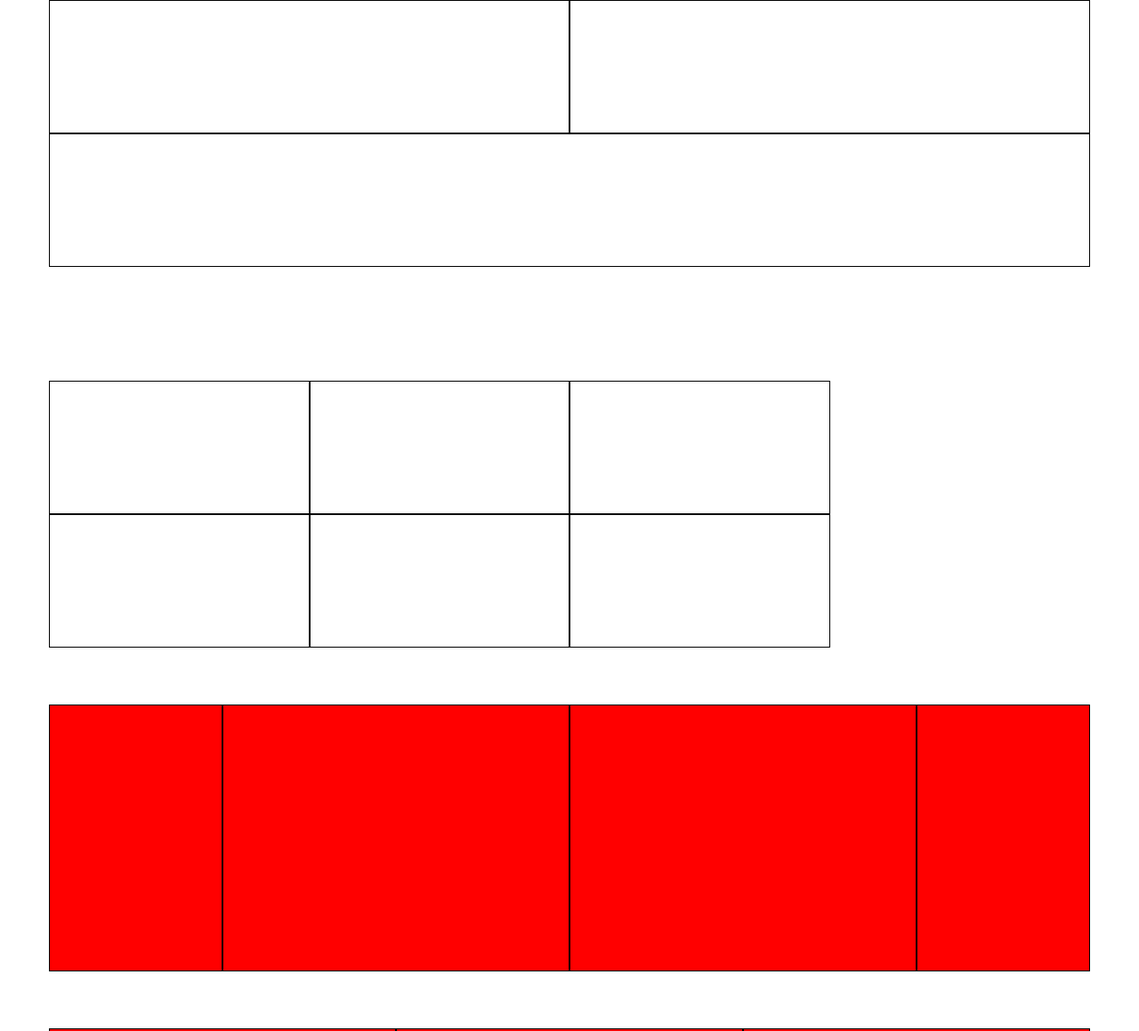
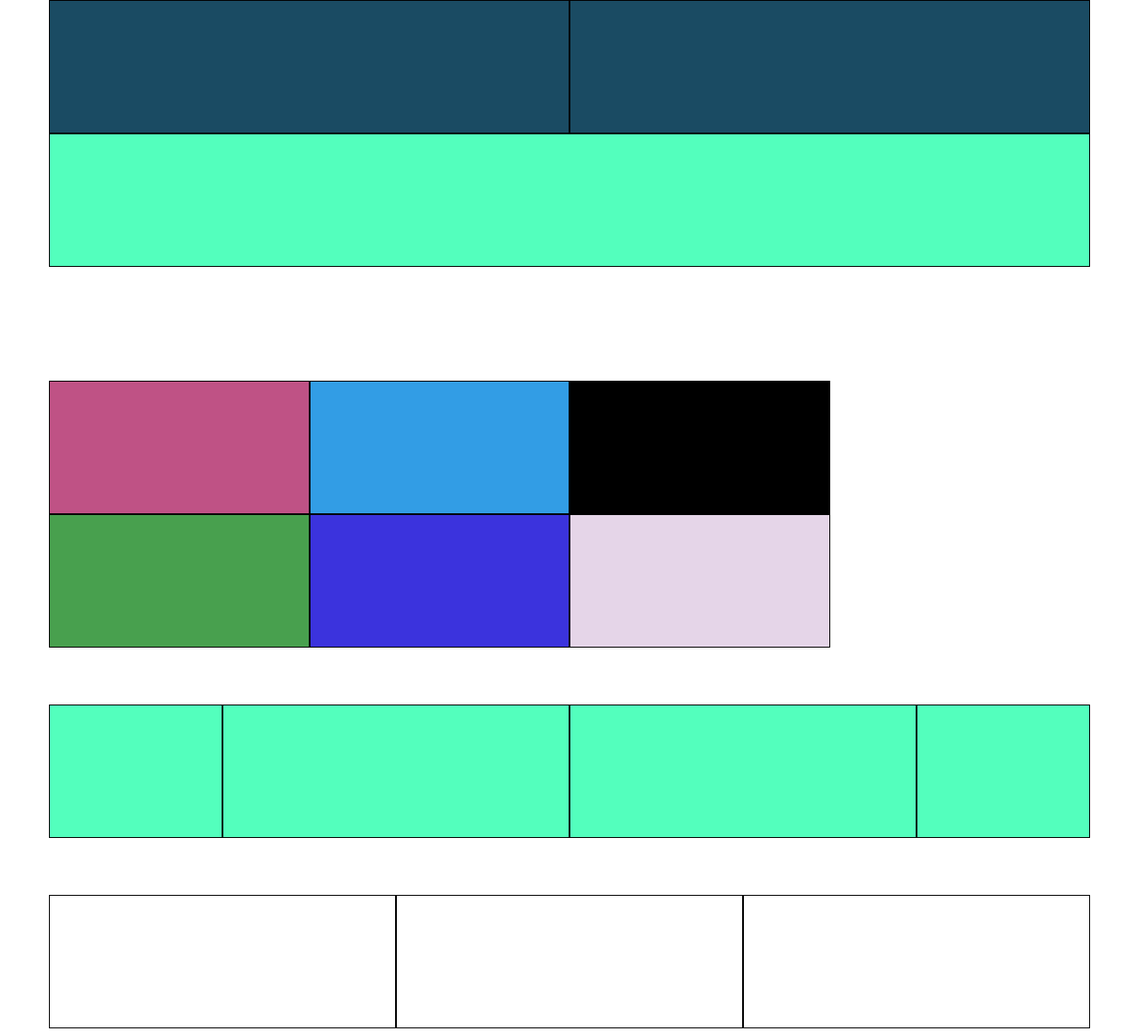
Before and after one commit to saragorleta/html-css-bootstrap-freelancer, a plain HTML site: page index.html in a window 1280 px wide. Shown: the top 1159 px of the page at 89% size. Drawn offline with nearby package versions, Linux system fonts and the light colour scheme.

Commit message:
add color section portfolio

```diff
--- a/css/style.css
+++ b/css/style.css
@@ -1,29 +1,16 @@
 .container{
   width:1170px;
+  margin:auto;
 }
-
 .debug .row [class*="col-"] {
   /* background-color: pink; */
   border: 1px solid black;
 }
-.about .row [class*="col-"]  {
-  border: 1px solid black;
-  background-color: red;
+/* DA TOGLIERE */
+.debug [class*='col-'] {
+  height:150px;
 }
 /* DA TOGLIERE */
-.debug .row{
-height: 150px;
-}
-.about .row{
-  height:300px;
-}
-/* DA TOGLIERE */
-.debug .row [class*="col-"] {
-  height: 100%;
-}
-.about .row [class*="col-"] {
-  height:100%;
-}
 main{
   margin-top:10%;
   margin-bottom: 5%;
@@ -31,3 +18,31 @@ main{
 .mt_5{
   margin-top: 5%;
 }
+.bg_turquoise{
+  background-color:#53FFBD;
+}
+.bg_darkblue{
+  background-color:rgb(26, 75, 99);
+}
+.bg_blue{
+  background-color:rgb(82, 127, 150);
+}
+.bg_violet{
+  background-color: rgb(191, 82, 133);
+}
+.bg_clearblue{
+  background-color: rgb(50, 157, 229);
+}
+.bg_black{
+  background-color: black;
+}
+.bg_green{
+  background-color:rgb(72, 160, 78);
+}
+
+.bg_nightblue{
+  background-color:rgb(59, 51, 221);
+}
+.bg_pink{
+  background-color:rgb(229, 213, 232);
+}
--- a/index.html
+++ b/index.html
@@ -12,37 +12,48 @@
 <body>
   <!-- header -->
   <header>
-    <div class="container debug">
+    <!-- nav -->
+    <div id="nav">
+      <div class="container bg_darkblue debug">
         <div class="row">
           <div class="col-xs-12 col-lg-6"></div>
           <div class="col-xs-12 col-lg-6"></div>
         </div>
+      </div>
+    </div>
       <!-- jumbotron -->
+      <div id="jumbotron">
+        <div class="container debug bg_turquoise">
           <div class="row">
           <div class="col-xs-12"></div>
           </div>
         </div>
+      </div>
   </header>
+  <!-- fine header -->
   <!-- main -->
   <main>
-    <!-- sezione portfolio -->
+    <!-- portfolio -->
+    <div id="portfolio">
       <div class="container debug">
         <div class="row">
-        <div class="col-xs-12 col-sm-6 col-lg-3"></div>
-        <div class="col-xs-12 col-sm-6 col-lg-3"></div>
-        <div class="col-xs-12 col-sm-6 col-lg-3"></div>
+          <div class="col-xs-12 col-sm-6 col-lg-3 bg_violet"></div>
+          <div class="col-xs-12 col-sm-6 col-lg-3 bg_clearblue"></div>
+          <div class="col-xs-12 col-sm-6 col-lg-3 bg_black"></div>
         </div>
       </div>
       <div class="container debug">
         <div class="row">
-        <div class="col-xs-12 col-sm-6 col-lg-3"></div>
-        <div class="col-xs-12 col-sm-6 col-lg-3"></div>
-        <div class="col-xs-12 col-sm-6 col-lg-3"></div>
+          <div class="col-xs-12 col-sm-6 col-lg-3 bg_green"></div>
+          <div class="col-xs-12 col-sm-6 col-lg-3 bg_nightblue"></div>
+          <div class="col-xs-12 col-sm-6 col-lg-3 bg_pink"></div>
         </div>
       </div>
-  <!-- fine sezione portfolio -->
-  <!-- inizio sezione about -->
-    <div class="container about mt_5">
+    </div>
+  <!-- fine portfolio -->
+  <!-- about -->
+  <div id="about">
+    <div class="container bg_turquoise debug mt_5">
       <div class="row">
         <div class="col-xs-12 col-sm-2"></div>
         <div class="col-xs-12 col-sm-4"></div>
@@ -50,30 +61,36 @@
         <div class="col-xs-12 col-sm-2"></div>
       </div>
     </div>
+  </div>
   <!-- fine sezione about -->
   <!-- inizio sezione contact -->
-    <div class="container about mt_5">
+  <div id="contact">
+    <div class="container debug mt_5">
       <div class="row">
         <div class="col-xs-12 col-sm-4"></div>
         <div class="col-xs-12 col-sm-4"></div>
         <div class="col-xs-12 col-sm-4"></div>
       </div>
     </div>
+  </div>
   </main>
-
+ <!-- fine sezione main -->
+ <!-- inizio footer -->
   <footer>
-    <div class="container debug">
+    <div id="top_footer">
+      <div class="container bg_blue debug">
         <div class="row">
           <div class="col-xs-12 col-sm-5"></div>
           <div class="col-xs-12 col-sm-2"></div>
           <div class="col-xs-12 col-sm-5"></div>
-
-
-
-
-
-
-
+        </div>
+      </div>
+    </div>
+    <div class="bottom_footer">
+      <div class="container bg_darkblue debug">
+        <div class="row">
+          <div class="col-xs-12"></div>
+        </div>
       </div>
 
     </div>
```
Lines whose indentation alone changed are shown as unchanged.
